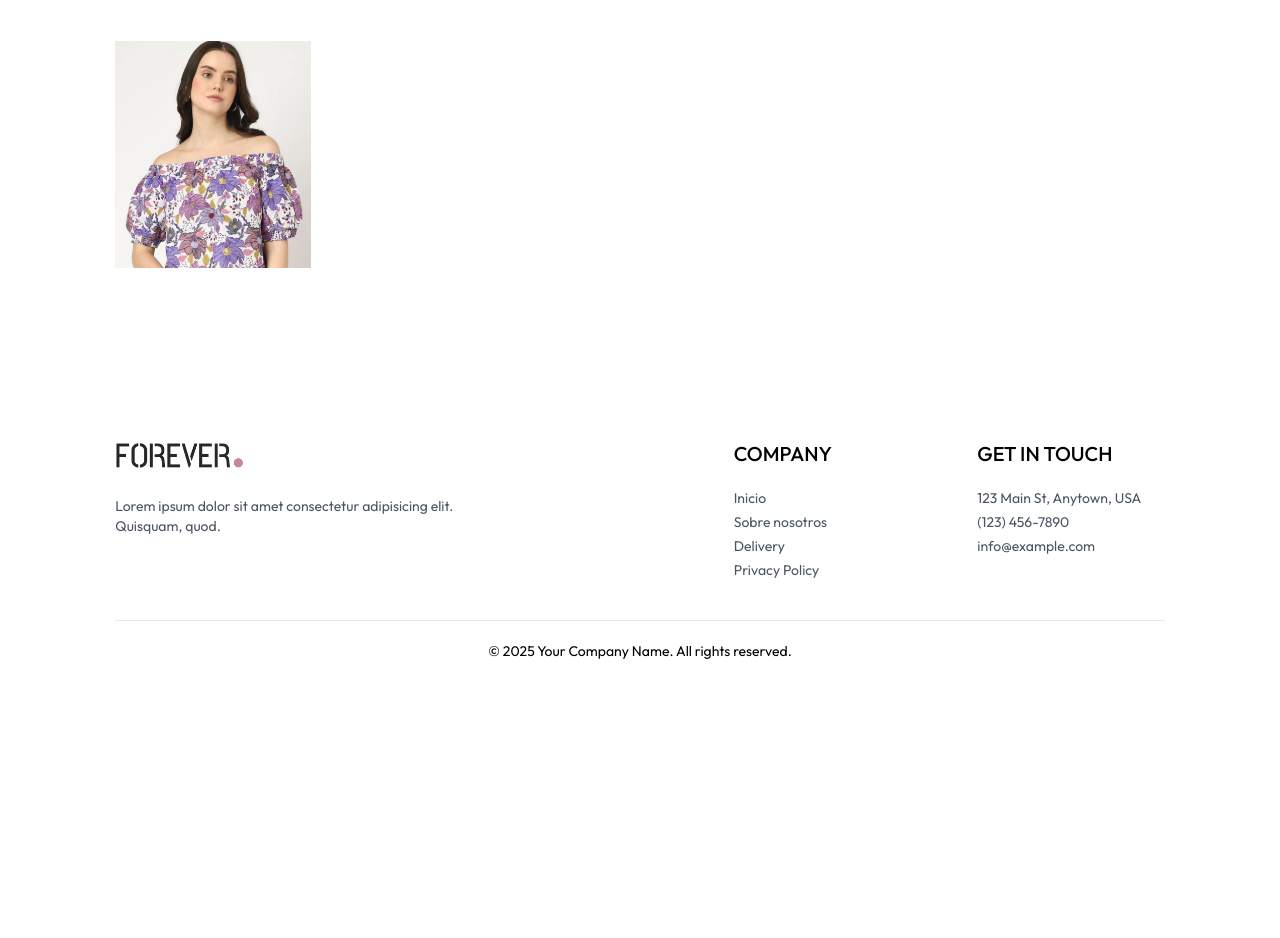
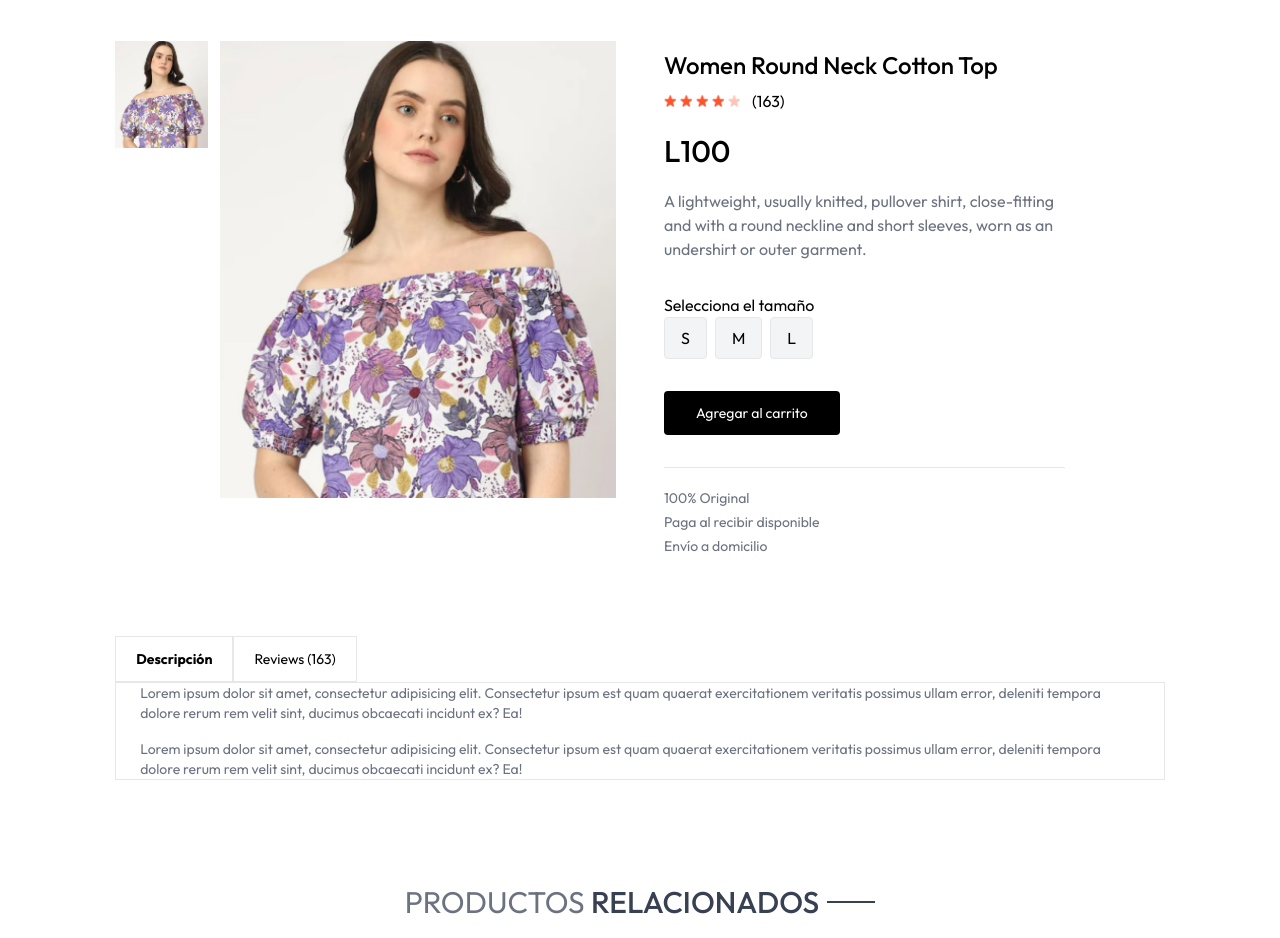
Before and after one commit to jdg03/ecommercce-MERN, a React (Vite) app in the folder frontend/: page /producto/aaaaa in a window 1280 px wide. Shown: the part 80-1018 px from the top of the page. Before the commit the page ends 800 px from the top, so only its background shows below. Built offline with nearby package versions, Linux system fonts and the light colour scheme.

Commit message:
feat:add product page with related section

```diff
--- a/frontend/src/assets/frontend_assets/assets.ts
+++ b/frontend/src/assets/frontend_assets/assets.ts
@@ -117,6 +117,7 @@ export const products = [
         category: "Men",
         subCategory: "Topwear",
         sizes: ["M", "L", "XL"],
+        colors: ["Red", "Blue", "Green"],
         date: 1716621345448,
         bestseller: true
     },
--- /dev/null
+++ b/frontend/src/components/products/RelatedProducts.tsx
@@ -0,0 +1,31 @@
+import { useMemo } from "react";
+import { useShopContext } from "../../hooks/useShopContext"
+import ProductItem from "../ui/ProductItem";
+import Title from "../ui/Title";
+
+
+const RelatedProducts = ({category, subCategory}: {category: string, subCategory: string}) => {
+  const {products} = useShopContext();
+
+  // ✅ Se recalcula solo cuando cambian products, category o subCategory
+  const related = useMemo(() => {
+    return products
+      .filter((item) => category === item.category && subCategory === item.subCategory)
+      .slice(0, 5);
+  }, [products, category, subCategory]);
+
+  return (
+    <div className="my-24">
+      <div className="text-center text-3xl py-2">
+        <Title text1="PRODUCTOS" text2="RELACIONADOS" />
+      </div>
+      <div className="grid grid-cols-2 sm:grid-cols-3 md:grid-cols-4 lg:grid-cols-5 gap-4 gap-y-6">
+        {related.map((item) => (
+          <ProductItem key={item._id} {...item} />
+        ))}
+      </div>
+    </div>
+  )
+}
+
+export default RelatedProducts
--- a/frontend/src/index.css
+++ b/frontend/src/index.css
@@ -25,3 +25,6 @@ a.active hr {
     color: white;
  }
 }
+::-webkit-scrollbar {
+    display: none;
+}
--- a/frontend/src/interfaces/ProductInterface.ts
+++ b/frontend/src/interfaces/ProductInterface.ts
@@ -7,6 +7,7 @@ export interface Product {
   category: string;
   subCategory: string;
   sizes: string[];
+  colors: string[];
   date: number;
   bestseller: boolean;
 }
--- a/frontend/src/pages/Product.tsx
+++ b/frontend/src/pages/Product.tsx
@@ -1,53 +1,156 @@
-import { useParams } from "react-router-dom"
+import { useParams } from "react-router-dom";
 import { useShopContext } from "../hooks/useShopContext";
 import { useEffect, useState } from "react";
-import type { Product } from '../interfaces/ProductInterface';
+import type { Product } from "../interfaces/ProductInterface";
+import { assets } from "../assets/frontend_assets/assets";
+import RelatedProducts from "../components/products/RelatedProducts";
 
 const Product = () => {
-
-  const {productId} = useParams();
-  const {products} = useShopContext();
+  const { productId } = useParams();
+  const { products, currency } = useShopContext();
   const [productData, setProductData] = useState<Product | null>(null);
-  const [image, setImage] = useState<string[]>([]);
+  const [image, setImage] = useState<string>("");
+  const [size, setSize] = useState<string>("");
+  const [color, setColor] = useState<string>("");
 
   const fetchProductData = async () => {
-    const product = products.find((product) => product._id === productId)
-    if(product) {
-      setProductData(product)
-      setImage(product.image)
+    const product = products.find((product) => product._id === productId);
+    if (product) {
+      setProductData(product);
+      setImage(product.image[0]);
     }
-  }
+  };
 
-   useEffect(() => {
-    fetchProductData()
-   }, [productId, products])
-
-
+  useEffect(() => {
+    fetchProductData();
+  }, [productId, products]);
 
   return productData ? (
+    <section className="bprder-t-2 pt-10 transition-opacity ease-in duration-500 opacity-100">
+      {/**product data */}
+      <div className="flex gap-12 sm:gap-12 flex-col sm:flex-row ">
+        {/**product image */}
+        <div className="flex-1 flex flex-col-reverse gap-3 sm:flex-row">
+          <div className="flex sm:flex-col overflow-x-auto sm:overflow-y-scroll justify-between sm:justify-normal sm:w-[18.7%] w-full">
+            {productData.image.map((img, index) => (
+              <img
+                key={index}
+                src={img}
+                alt="product_image"
+                onClick={() => setImage(img)}
+                className="w-[24%] sm:w-full sm:mb-3 flex-shrink-0 cursor-pointer hover:scale-110 transition ease-in-out"
+              />
+            ))}
+          </div>
 
-        <div className="bprder-t-2 pt-10 transition-opacity ease-in duration-500 opacity-100">
+          <div className="w-full sm:w-[80%]">
+            <img src={image} alt="product_image" className="w-full h-auto" />
+          </div>
+        </div>
 
-          {/**product data */}
-          <div className="flex gap-12 sm:gap-12 flex-col sm:flex-row ">
+        {/* Product info*/}
+        <div className="flex-1">
+          <h1 className="font-medium text-2xl mt-2">{productData.name}</h1>
+          <div className="flex items-center gap-1 mt-2">
+            <img src={assets.star_icon} alt="" className="w-3 5" />
+            <img src={assets.star_icon} alt="" className="w-3 5" />
+            <img src={assets.star_icon} alt="" className="w-3 5" />
+            <img src={assets.star_icon} alt="" className="w-3 5" />
+            <img src={assets.star_dull_icon} alt="" className="w-3 5" />
+            <p className="pl-2">(163)</p>
+          </div>
+          <p className="mt-5 text-3xl font-medium">
+            {currency}
+            {productData.price}
+          </p>
+          <p className="mt-5 text-gray-500 md:w-4/5 ">
+            {productData.description}
+          </p>
 
-            {/**product image */}
-            <div className="flex-1 flex flex-col-reverse gap-3 sm:flex-row">
-              <div className="flex sm:flex-col overflow-x-auto sm:overflow-y-scroll justify-between sm:justify-normal sm:w-[18.7%] w-full">
-                {productData.image.map((img, index) => (
-                  <img key={index} src={img} alt="product_image" className="w-[24%] sm:w-full sm:mb-3 flex-shrink-0 cursor-pointer" />
+          {/**product options */}
+          <div className="flex flex-col gap-2 my-8">
+            <div className="flex flex-col">
+              <p>Selecciona el tamaño</p>
+              <div className="flex gap-2">
+                {productData.sizes.map((item, index) => (
+                  <button
+                    key={index}
+                    onClick={() => setSize(item)}
+                    className={`px-4 py-2 border bg-gray-100 rounded ${
+                      item === size ? "border-black" : ""
+                    }`}
+                  >
+                    {item}
+                  </button>
                 ))}
               </div>
             </div>
 
+            {productData.colors?.length > 0 && (
+              <div className="flex flex-col">
+                <p>Selecciona el color</p>
+                <div className="flex gap-2">
+                  {productData.colors.map((item, index) => (
+                    <button
+                      key={index}
+                      onClick={() => setColor(item)}
+                      className={`px-4 py-2 border bg-gray-100 rounded ${
+                        item === color ? "border-black" : ""
+                      }`}
+                    >
+                      {item}
+                    </button>
+                  ))}
+                </div>
+            </div>
+          )}
 
+        </div>
+
+          <button className="bg-black text-white px-8 py-3 rounded text-sm active:bg-gray-7 hover:scale-x-105 transition ease-in-out">
+            Agregar al carrito
+          </button>
+          <hr className="mt-8 sm:w-4/5" />
+          <div className="text-sm text-gray-500 mt-5 flex flex-col gap-1">
+            <p>100% Original</p>
+            <p>Paga al recibir disponible</p>
+            <p>Envío a domicilio</p>
           </div>
         </div>
-      ) : (
-        <p>Loading...</p>
-      )
+      </div>
+
+      {/** description and review */}
+      <div className="mt-20">
+        <div className="flex">
+          <b className="border px-5  py-3 text-sm">Descripción</b>
+          <p className="border px-5 py-3 text-sm">Reviews (163)</p>
+        </div>
+        <div className="flex flex-col gap-4 border px-6 text-sm text-gray-500">
+          <p>
+            Lorem ipsum dolor sit amet, consectetur adipisicing elit.
+            Consectetur ipsum est quam quaerat exercitationem veritatis possimus
+            ullam error, deleniti tempora dolore rerum rem velit sint, ducimus
+            obcaecati incidunt ex? Ea!
+          </p>
+          <p>
+            Lorem ipsum dolor sit amet, consectetur adipisicing elit.
+            Consectetur ipsum est quam quaerat exercitationem veritatis possimus
+            ullam error, deleniti tempora dolore rerum rem velit sint, ducimus
+            obcaecati incidunt ex? Ea!
+          </p>
+        </div>
+      </div>
+
+      {/*display related productos*/ }
+      <div>
+        <RelatedProducts category={productData.category} subCategory={productData.subCategory} />
+      </div>
 
 
-}
+    </section>
+  ) : (
+    <p>Loading...</p>
+  );
+};
 
-export default Product
+export default Product;
```
Also changed, not shown: frontend/src/interfaces/CategoriesInterface.ts (+16 -0 lines).
